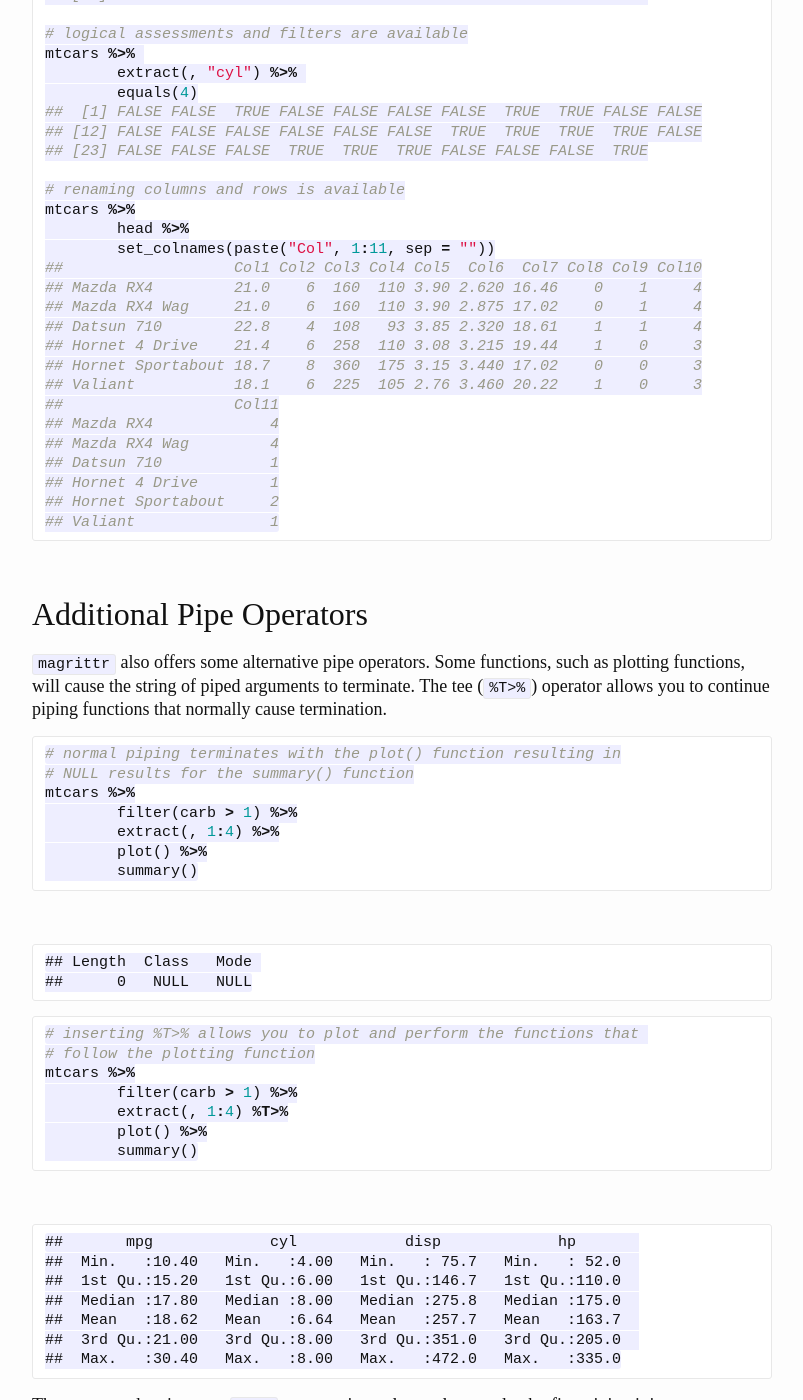
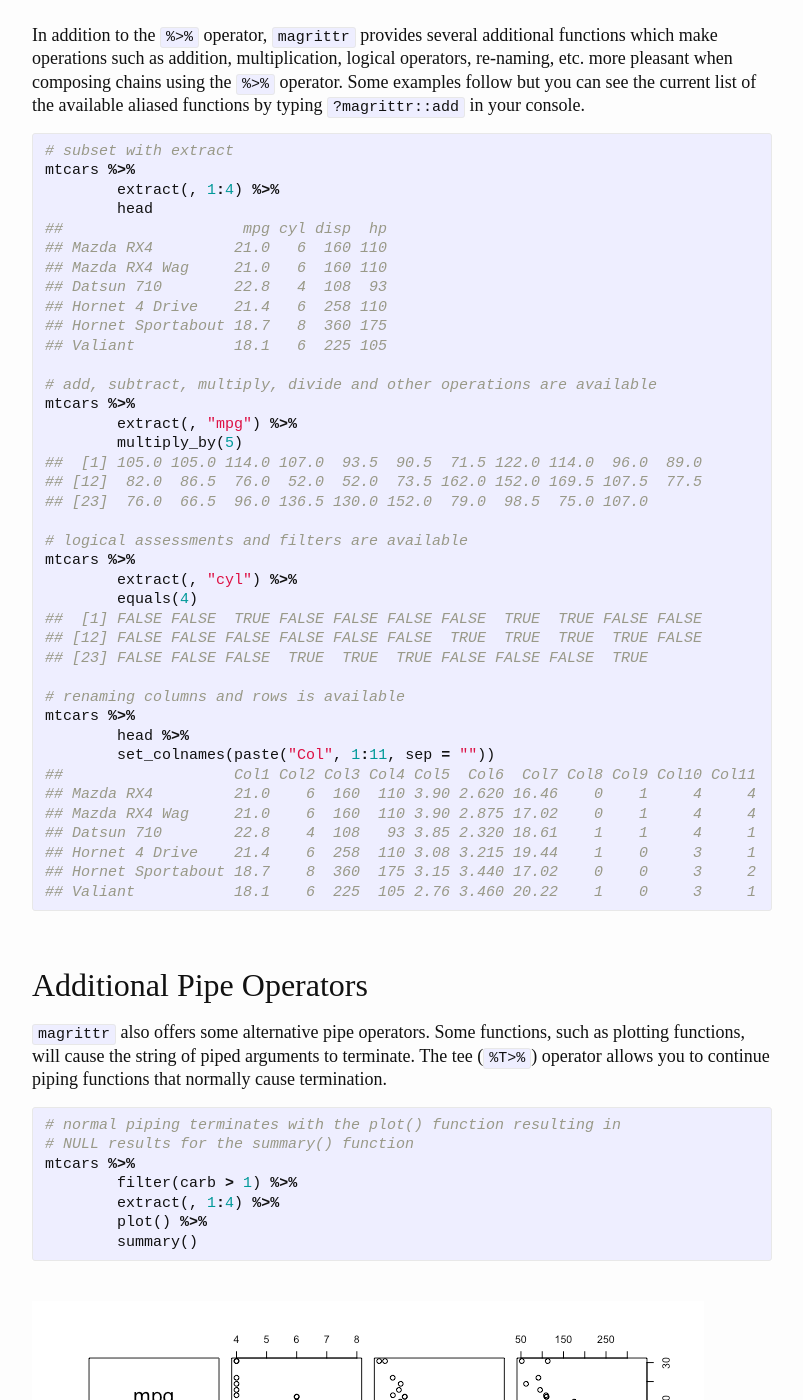
Before and after one commit to bradleyboehmke/bradleyboehmke, a Jekyll site: the page built from tutorials/simplify_code.md, in a window 1280 px wide and 1400 px high, scrolled down 3994 px. Shown: the whole window, without its empty margins (238-1041 px from the left). Built offline with Jekyll 4.4.1, drawn with Linux system fonts in a browser that asks for light colours; some of the changed text lies outside the part shown.

Commit message:
Update simplify_code.md

````diff
--- a/tutorials/simplify_code.md
+++ b/tutorials/simplify_code.md
@@ -30,7 +30,7 @@
 <u>Nested Option</u>:
 
 
-```r
+{% highlight r %}
 library(magrittr)
 library(dplyr)
 
@@ -51,14 +51,14 @@
 ## 1     4   25.90
 ## 2     6   19.74
 ## 3     8   15.10
-```
+{% endhighlight %}
 
 This first option is considered a "nested" option such that functions are nested within one another. Historically, this has been the traditional way of integrating code; however, it becomes extremely difficult to read what exactly the code is doing and it also becomes easier to make mistakes when making updates to your code. Although not in violation of the DRY principle, it definitely violates the basic principle of readability and clarity, which makes communication of your analysis more difficult.  To make things more readable, people often move to the following approach...
 
 <u>Multiple Object Option</u>:
 
 
-```r
+{% highlight r %}
 a <- filter(mtcars, carb > 1)
 b <- group_by(a, cyl)
 c <- summarise(b, Avg_mpg = mean(mpg))
@@ -71,14 +71,14 @@
 ## 1     4   25.90
 ## 2     6   19.74
 ## 3     8   15.10
-```
+{% endhighlight %}
 
 This second option helps in making the data wrangling steps more explicit and obvious but definitely violates the DRY principle. By sequencing multiple functions in this way you are likely saving multiple outputs that are not very informative to you or others; rather, the only reason you save them is to insert them into the next function to eventually get the final output you desire. This inevitably creates unnecessary copies and wrecks havoc on properly managing your objects...basically it results in a global environment charlie foxtrot! To provide the same readability (or even better), we can use `%>%` to string these arguments together without unnecessary object creation...
 
 <u>%>% Option</u>:
 
 
-```r
+{% highlight r %}
 mtcars %>%
         filter(carb > 1) %>%
         group_by(cyl) %>%
@@ -91,15 +91,13 @@
 ## 1     4   25.90
 ## 2     6   19.74
 ## 3     8   15.10
-```
+{% endhighlight %}
 
 This final option which integrates `%>%` operators makes for more efficient *and* legible code. Its efficient in that it doesn't save unncessary objects (as in option 2) and performs as effectively (as both option 1 & 2) but makes your code more readable in the process. Its legible in that you can read this as you would read normal prose (we read the `%>%` as *"and then"*)- "take `mtcars` *and then* `filter` *and then* `group by` *and then* `summarize` *and then* `arrange`."
 
 And since R is a functional programming language, meaning that everything you do is basically built on functions, you can use the pipe operator to feed into just about any argument call. For example, we can pipe into a linear regression function and then get the summary of the regression parameters. Note in this case I insert "`data = .`" into the `lm()` function. When using the `%>%` operator the default is the argument that you are forwarding will go in as the **first** argument of the function that follows the `%>%`.  However, in some functions the argument you are forwarding does not go into the default first position. In these cases, you place "." to signal which argument you want the forwarded expression to go to.
 
-
-
-```r
+{% highlight r %}
 mtcars %>%
         filter(carb > 1) %>%
         lm(mpg ~ cyl + hp, data = .) %>%
@@ -123,21 +121,21 @@
 ## Residual standard error: 2.689 on 22 degrees of freedom
 ## Multiple R-squared:  0.7601,	Adjusted R-squared:  0.7383
 ## F-statistic: 34.85 on 2 and 22 DF,  p-value: 1.516e-07
-```
+{% endhighlight %}
 
 You can also use `%>%` to feed into plots:
 
-
-
-```r
+{% highlight r %}
 library(ggplot2)
 
 mtcars %>%
         filter(carb > 1) %>%
         qplot(x = wt, y = mpg, data = .)
-```
+{% endhighlight %}
 
-![](simplify_code_blog_files/figure-html/unnamed-chunk-5-1.png)
+
+<img src="/public/images/dataWrangling/unnamed-chunk-5-1.png" alt="Pipe into a plot" align="middle" vspace="25">
+
 
 You will also find that the `%>%` operator is now being built into packages to make programming much easier.  For instance, in the tutorials where I illustrate how to [reshape](http://bradleyboehmke.github.io/tutorials/tidyr) and [transform](http://bradleyboehmke.github.io/tutorials/dplyr) your data with the `dplyr` and `tidyr` packages, you will see that the `%>%` operator is already built into these packages. It is also built into the `ggvis` and `dygraphs` packages (visualization packages), the `httr` package (which I covered in the [data scraping tutorials](http://bradleyboehmke.github.io/tutorials/scraping_data)), and a growing number of newer packages.
 
@@ -147,7 +145,7 @@
 In addition to the `%>%` operator, `magrittr` provides several additional functions which make operations such as addition, multiplication, logical operators, re-naming, etc. more pleasant when composing chains using the `%>%` operator. Some examples follow but you can see the current list of the available aliased functions by typing `?magrittr::add` in your console.
 
 
-```r
+{% highlight r %}
 # subset with extract
 mtcars %>%
         extract(, 1:4) %>%
@@ -180,29 +178,21 @@
 mtcars %>%
         head %>%
         set_colnames(paste("Col", 1:11, sep = ""))
-##                   Col1 Col2 Col3 Col4 Col5  Col6  Col7 Col8 Col9 Col10
-## Mazda RX4         21.0    6  160  110 3.90 2.620 16.46    0    1     4
-## Mazda RX4 Wag     21.0    6  160  110 3.90 2.875 17.02    0    1     4
-## Datsun 710        22.8    4  108   93 3.85 2.320 18.61    1    1     4
-## Hornet 4 Drive    21.4    6  258  110 3.08 3.215 19.44    1    0     3
-## Hornet Sportabout 18.7    8  360  175 3.15 3.440 17.02    0    0     3
-## Valiant           18.1    6  225  105 2.76 3.460 20.22    1    0     3
-##                   Col11
-## Mazda RX4             4
-## Mazda RX4 Wag         4
-## Datsun 710            1
-## Hornet 4 Drive        1
-## Hornet Sportabout     2
-## Valiant               1
-```
+##                   Col1 Col2 Col3 Col4 Col5  Col6  Col7 Col8 Col9 Col10 Col11
+## Mazda RX4         21.0    6  160  110 3.90 2.620 16.46    0    1     4     4
+## Mazda RX4 Wag     21.0    6  160  110 3.90 2.875 17.02    0    1     4     4
+## Datsun 710        22.8    4  108   93 3.85 2.320 18.61    1    1     4     1
+## Hornet 4 Drive    21.4    6  258  110 3.08 3.215 19.44    1    0     3     1
+## Hornet Sportabout 18.7    8  360  175 3.15 3.440 17.02    0    0     3     2
+## Valiant           18.1    6  225  105 2.76 3.460 20.22    1    0     3     1
+{% endhighlight %}
 
 <br>
 
 ## Additional Pipe Operators
 `magrittr` also offers some alternative pipe operators. Some functions, such as plotting functions, will cause the string of piped arguments to terminate.  The tee (`%T>%`) operator allows you to continue piping functions that normally cause termination.
 
-
-```r
+{% highlight r %}
 # normal piping terminates with the plot() function resulting in
 # NULL results for the summary() function
 mtcars %>%
@@ -210,17 +200,17 @@
         extract(, 1:4) %>%
         plot() %>%
         summary()
-```
+{% endhighlight %}
 
-![](simplify_code_blog_files/figure-html/unnamed-chunk-7-1.png)
+<img src="/public/images/dataWrangling/unnamed-chunk-7-1.png" alt="Terminating at a plot" align="middle" vspace="25">
 
-```
+{% highlight r %}
 ## Length  Class   Mode
 ##      0   NULL   NULL
-```
+{% endhighlight %}
 
 
-```r
+{% highlight r %}
 # inserting %T>% allows you to plot and perform the functions that
 # follow the plotting function
 mtcars %>%
@@ -228,11 +218,11 @@
         extract(, 1:4) %T>%
         plot() %>%
         summary()
-```
+{% endhighlight %}
 
-![](simplify_code_blog_files/figure-html/unnamed-chunk-8-1.png)
+<img src="/public/images/dataWrangling/unnamed-chunk-8-1.png" alt="Piping through a plot" align="middle" vspace="25">
 
-```
+{% highlight r %}
 ##       mpg             cyl            disp             hp
 ##  Min.   :10.40   Min.   :4.00   Min.   : 75.7   Min.   : 52.0
 ##  1st Qu.:15.20   1st Qu.:6.00   1st Qu.:146.7   1st Qu.:110.0
@@ -240,13 +230,12 @@
 ##  Mean   :18.62   Mean   :6.64   Mean   :257.7   Mean   :163.7
 ##  3rd Qu.:21.00   3rd Qu.:8.00   3rd Qu.:351.0   3rd Qu.:205.0
 ##  Max.   :30.40   Max.   :8.00   Max.   :472.0   Max.   :335.0
-```
+{% endhighlight %}
 
 The compound assignment `%<>%` operator is used to update a value by first piping it into one or more expressions, and then assigning the result. For instance, let's say you want to transform the `mpg` variable in the `mtcars` data frame to a square root measurement. Using `%<>%` will perform the functions to the right of `%<>%` and save the changes these functions perform to the variable or data frame called to the left of `%<>%`.
 
 
-
-```r
+{% highlight r %}
 # note that mpg is in its typical measurement
 head(mtcars)
 ##                    mpg cyl disp  hp drat    wt  qsec vs am gear carb
@@ -268,13 +257,12 @@
 ## Hornet 4 Drive    4.626013   6  258 110 3.08 3.215 19.44  1  0    3    1
 ## Hornet Sportabout 4.324350   8  360 175 3.15 3.440 17.02  0  0    3    2
 ## Valiant           4.254409   6  225 105 2.76 3.460 20.22  1  0    3    1
-```
+{% endhighlight %}
 
 Some functions (e.g. lm, aggregate, cor) have a data argument, which allows the direct use of names inside the data as part of the call. The exposition (`%$%`) operator is useful when you want to pipe a dataframe, which may contain many columns, into a function that is only applied to some of the columns.  For example, the correlation (`cor`) function only requires an `x` and `y` argument so if you pipe the `mtcars` data into the `cor` function using `%>%` you will get an error because `cor` doesn't know how to handle `mtcars`. However, using `%$%` allows you to say "take this dataframe and then perform `cor()` on these specified columns within `mtcars`."
 
 
-
-```r
+{% highlight r %}
 # regular piping results in an error
 mtcars %>%
         subset(vs == 0) %>%
@@ -286,7 +274,7 @@
         subset(vs == 0) %$%
         cor(mpg, wt)
 ## [1] -0.830671
-```
+{% endhighlight %}
 
 <br>
 
````
